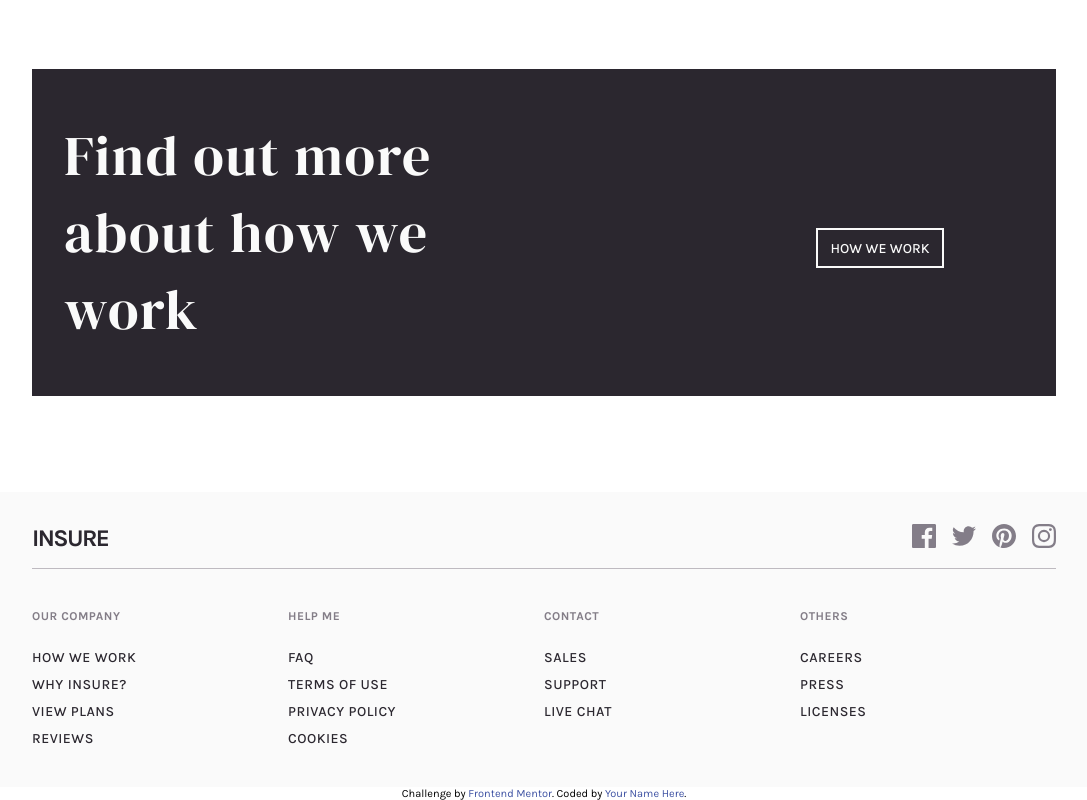
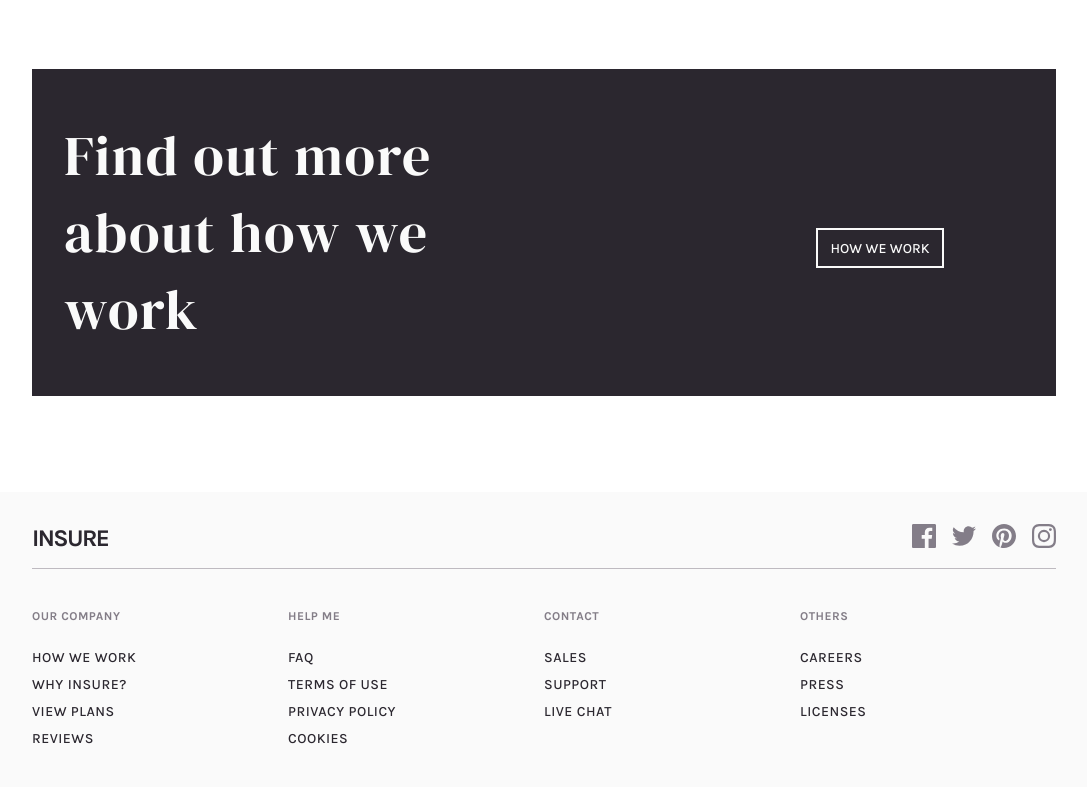
Before and after one commit to incihuseynli/insure-landing-page-master, a plain HTML site: page index.html in a window 1280 px wide. Shown: the part 1547-2347 px from the top of the page, without its empty margins (96-1183 px from the left). Drawn offline with Linux system fonts and the light colour scheme.

Commit message:
Update index.html

```diff
--- a/index.html
+++ b/index.html
@@ -219,14 +219,7 @@
         </div>
       </div>
     </footer>
-
-    <div class="attribution">
-      Challenge by
-      <a href="https://www.frontendmentor.io?ref=challenge" target="_blank"
-        >Frontend Mentor</a
-      >. Coded by <a href="#">Your Name Here</a>.
-    </div>
-
+<!-- Javascript Codes -->
     <script>
       const hamburgerBtn = document.querySelector("#menu-btn");
       const closeBtn = document.querySelector("#close-btn");
```
